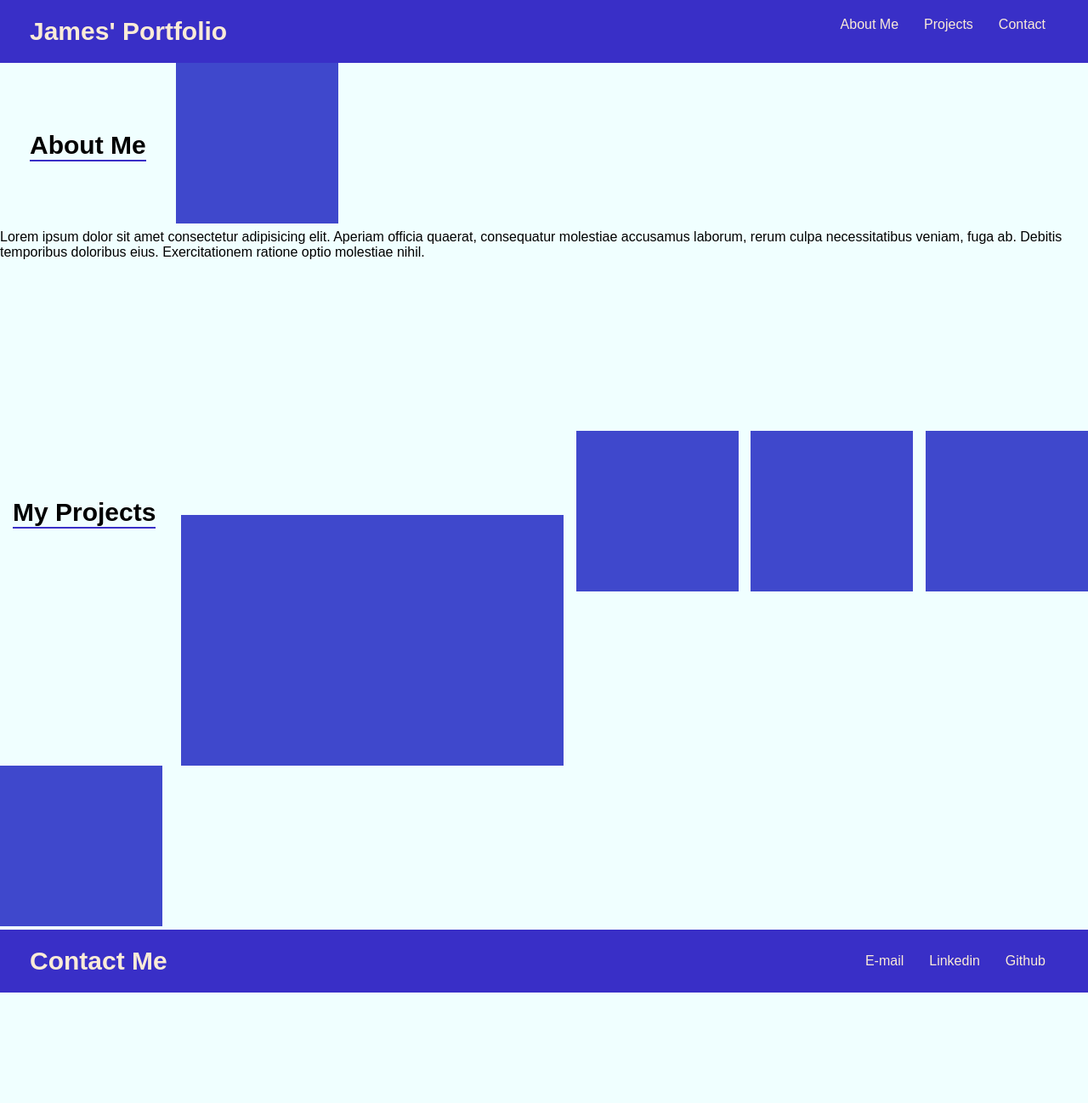
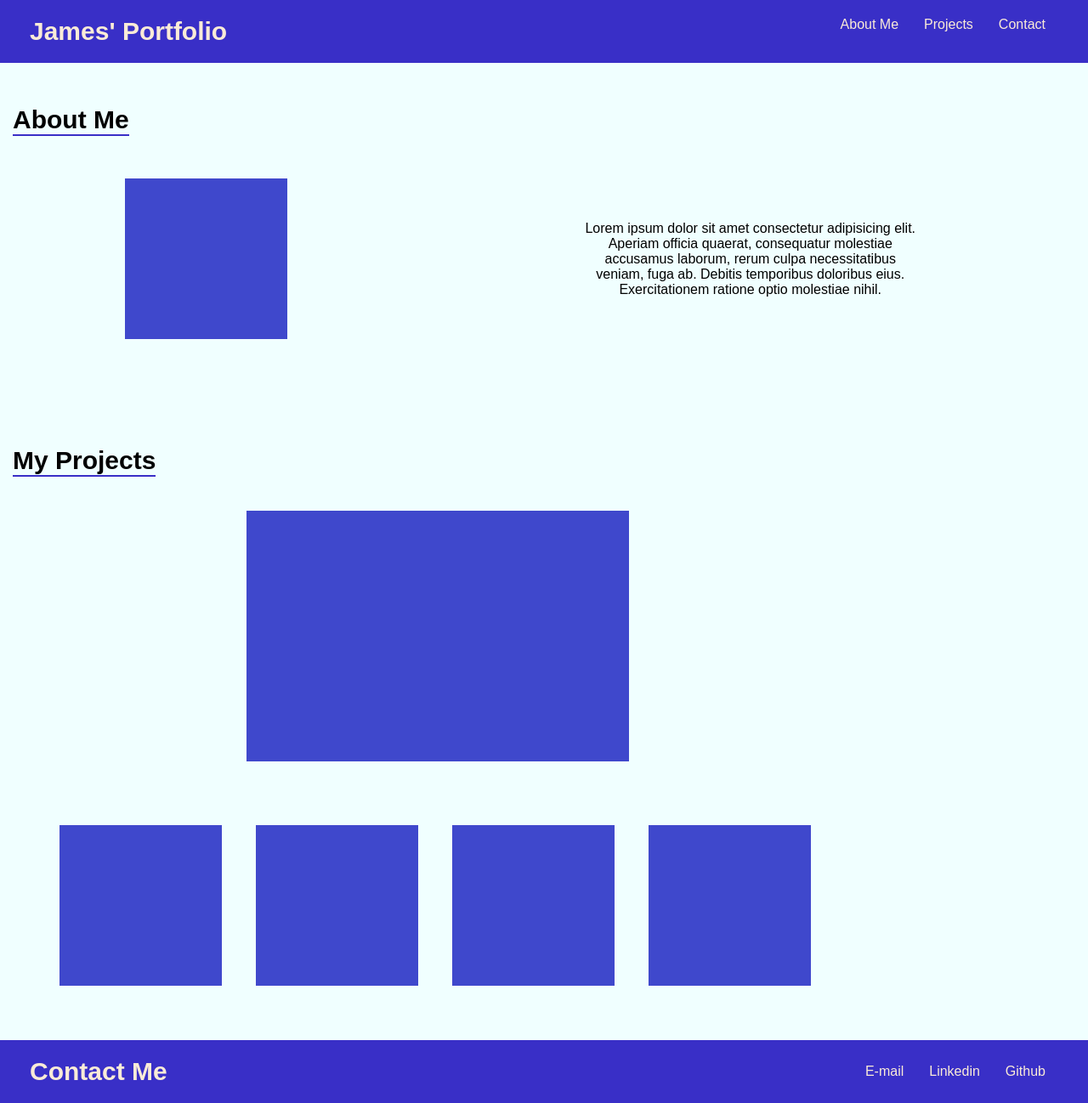
Before and after one commit to eucalyptus1/james-portfolio-3.0, a plain HTML site: page index.html in a window 1280 px wide. Shown: the whole page at 85% size. Before the commit the page ends 1168 px from the top, so only its background shows below. Drawn offline with Linux system fonts and the light colour scheme.

Commit message:
finished positioning for now

```diff
--- a/assets/style.css
+++ b/assets/style.css
@@ -38,16 +38,37 @@ header nav ul li a {
     text-decoration: none;
 }
 
+.section-title {
+    width: 100%;
+}
+
 .about-section {
     display: flex;
     flex-wrap: wrap;
+    flex-direction: row;
+    justify-content: space-around;
+    margin-bottom: 100px;
+
 }
 
 .about-section h2 {
     font-size: 30px;
     border-bottom: 2px solid  rgb(57, 47, 199);
-    /* width: 100%; */
-    margin: 80px 35px;
+    width: fit-content;
+    margin: 50px 15px;
+}
+
+.about-section img {
+    /* margin: 90px -155px; */
+    display: flex;
+    flex-wrap: wrap;
+
+}
+
+.about-section p {
+    width: 400px;
+    text-align: center;
+    margin: 50px 50px;
 }
 
 .project-section {
@@ -58,19 +79,26 @@ header nav ul li a {
     align-items: center;
 }
 
+.small-projects {
+    display: flex;
+    flex-wrap: wrap;
+    margin: 50px;
+    justify-content: space-between;
+    align-items: center;
+}
+
 .project-section h2 {
     font-size: 30px;
     border-bottom: 2px solid  rgb(57, 47, 199);
-    /* margin: 60px 15px; */
-    margin: 50px 15px;
+    width: fit-content;
+    margin: 25px 15px;
 }
 
 .featured-project {
     width: 450px;
     height: 295px;
+    margin: 15px 290px;
     overflow: hidden;
-    margin-top: 300px;
-    /* position: relative; */
 }
 
 .featured-project img {
@@ -79,6 +107,7 @@ header nav ul li a {
 }
 
 .project {
+    margin: 10px 20px;
 
 }
 
--- a/index.html
+++ b/index.html
@@ -31,7 +31,9 @@
 
     <article id="about" class="about-section">
 
+        <div class="section-title">
         <h2>About Me</h2>
+        </div>
 
         <div>
             <img src="./assets/images/square.png">
@@ -42,13 +44,16 @@
     </article>
 
     <main id="projects" class="project-section">
+
+        <div class="section-title">
         <h2>My Projects</h2>
+        </div>
 
         <div class="featured-project">
             <img src="./assets/images/square.png" />
 
         </div>
-
+    <div class="small-projects">
         <div class="project">
             <img src="./assets/images/square.png" />
 
@@ -68,6 +73,7 @@
             <img src="./assets/images/square.png" />
 
         </div>
+    </div>
 
     </main>
 
```
Also changed, not shown: assets/images/mainproject.png (added).
